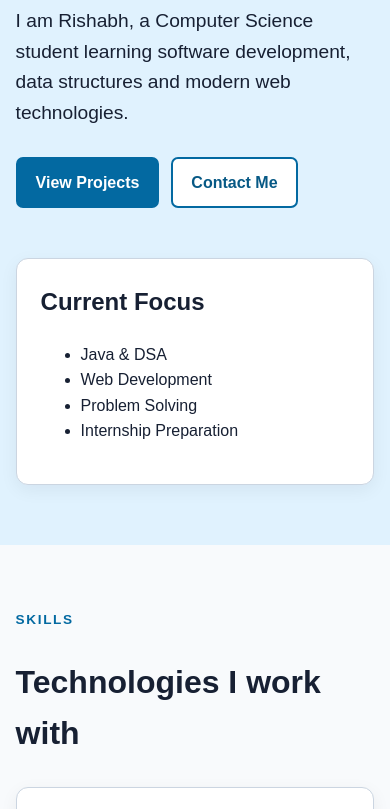
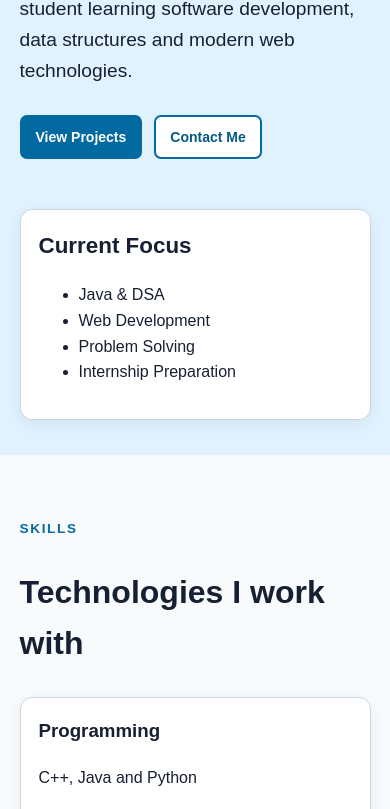
Before and after one commit to Rishabh869/html5-accessible-portfolio1, a plain HTML site: page index.html in a window 390 px wide. Shown: the part 288-1097 px from the top of the page. Drawn offline with Linux system fonts and the light colour scheme.

Commit message:
Complete Task 2 Advanced CSS

```diff
--- a/css/style.css
+++ b/css/style.css
@@ -1,6 +1,21 @@
 /* =========================
    GLOBAL
 ========================= */
+
+/* =========================
+CSS VARIABLES / THEME
+========================= */
+
+:root {
+--bg-color: #f8fafc;
+--text-color: #172033;
+--primary-color: #0369a1;
+--header-bg: #0f172a;
+--card-bg: #ffffff;
+--border-color: #cbd5e1;
+--hero-bg: #e0f2fe;
+--shadow: 0 5px 18px rgba(15, 23, 42, 0.06);
+}
 
 * {
     box-sizing: border-box;
@@ -14,17 +29,10 @@ html {
 
 body {
 margin: 0;
-
-    font-family:
-        Arial,
-        Helvetica,
-        sans-serif;
-
+font-family: Arial, Helvetica, sans-serif;
 line-height: 1.6;
-
-    color: #172033;
-
-    background: #f8fafc;
+color: var(--text-color);
+background: var(--bg-color);
 }
 
 
@@ -97,15 +105,10 @@ textarea:focus-visible {
 ========================= */
 
 .site-header {
-
-    background: #0f172a;
-
+background: var(--header-bg);
 color: white;
-
 position: sticky;
-
 top: 0;
-
 z-index: 10;
 }
 
@@ -203,10 +206,8 @@ nav a[aria-current="page"] {
 ========================= */
 
 .hero {
-
 padding: 90px 0;
-
-    background: #e0f2fe;
+background: var(--hero-bg);
 }
 
 
@@ -274,9 +275,9 @@ h1 {
 
     display: inline-block;
 
-    border: 2px solid #0369a1;
+    border: 2px solid var(--primary-color);
 
-    background: #0369a1;
+    background: var(--primary-color);
 
     color: white;
 
@@ -312,18 +313,19 @@ h1 {
 
 .hero-card,
 .card {
+background: var(--card-bg);
+color: var(--text-color);
+border: 1px solid var(--border-color);
+border-radius: 12px;
+padding: 24px;
+box-shadow: var(--shadow);
+transition: transform 0.25s ease, box-shadow 0.25s ease;
+}
 
-    background: white;
-
-    border: 1px solid #cbd5e1;
-
-    border-radius: 12px;
-
-    padding: 24px;
-
-    box-shadow:
-        0 5px 18px
-        rgba(15, 23, 42, .06);
+.hero-card:hover,
+.card:hover {
+transform: translateY(-5px);
+box-shadow: 0 12px 25px rgba(15, 23, 42, 0.12);
 }
 
 
@@ -551,3 +553,75 @@ h1 {
     }
 
 }
+
+/* =========================
+   DARK MODE
+========================= */
+@media (prefers-color-scheme: dark) {
+    :root {
+        --bg-color: #0f172a;
+        --text-color: #e2e8f0;
+        --primary-color: #0284c7;
+        --header-bg: #020617;
+        --card-bg: #1e293b;
+        --border-color: #475569;
+        --hero-bg: #172554;
+        --shadow: 0 5px 18px rgba(0, 0, 0, 0.25);
+    }
+}
+
+/* =========================
+   ADVANCED RESPONSIVE DESIGN
+========================= */
+
+img {
+    max-width: 100%;
+    height: auto;
+}
+
+html {
+    scroll-behavior: smooth;
+}
+
+@media (max-width: 768px) {
+    .container {
+        width: 90%;
+    }
+
+    .hero {
+        padding: 50px 0;
+    }
+
+    .hero-card,
+    .card {
+        padding: 18px;
+    }
+
+    .nav-links {
+        flex-wrap: wrap;
+        gap: 10px;
+    }
+
+    h1 {
+        font-size: 2rem;
+    }
+}
+
+@media (max-width: 480px) {
+    .button {
+        padding: 9px 14px;
+        font-size: 14px;
+    }
+
+    .hero {
+        padding: 35px 0;
+    }
+
+    h1 {
+        font-size: 1.7rem;
+    }
+
+    h2 {
+        font-size: 1.4rem;
+    }
+}
```
Lines whose indentation alone changed are shown as unchanged.
